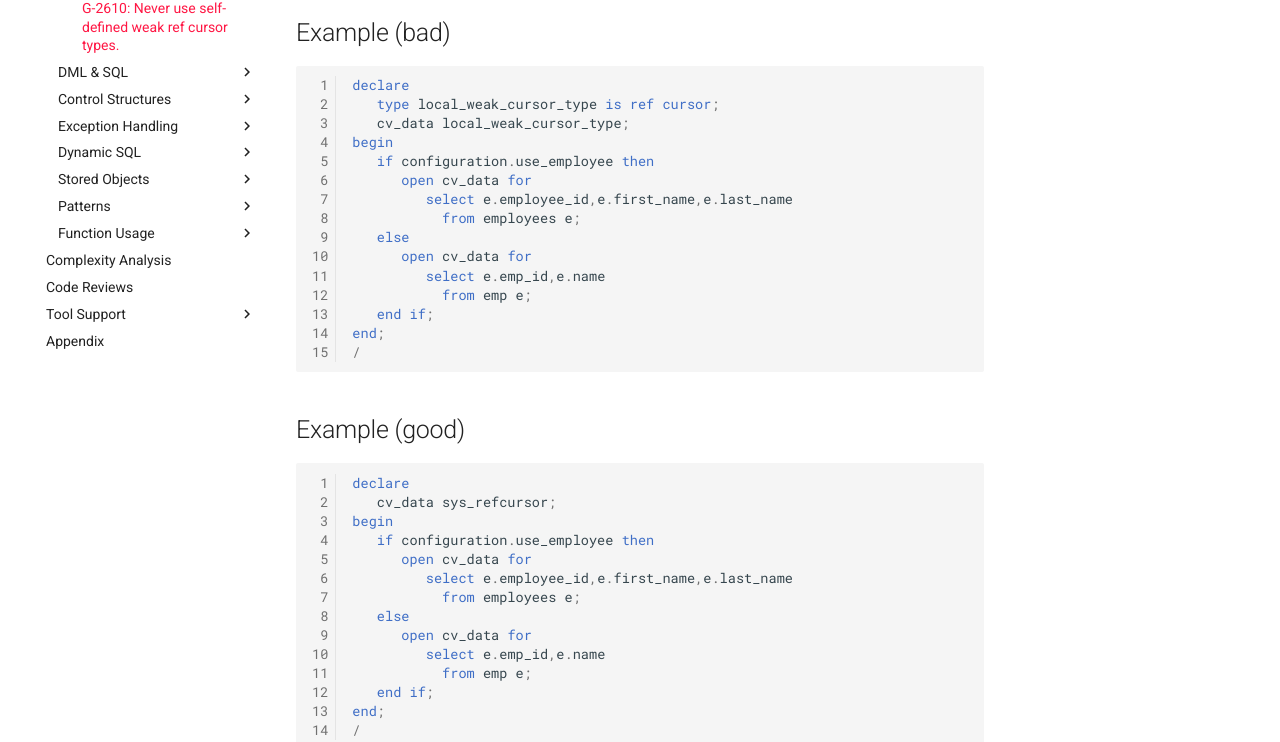
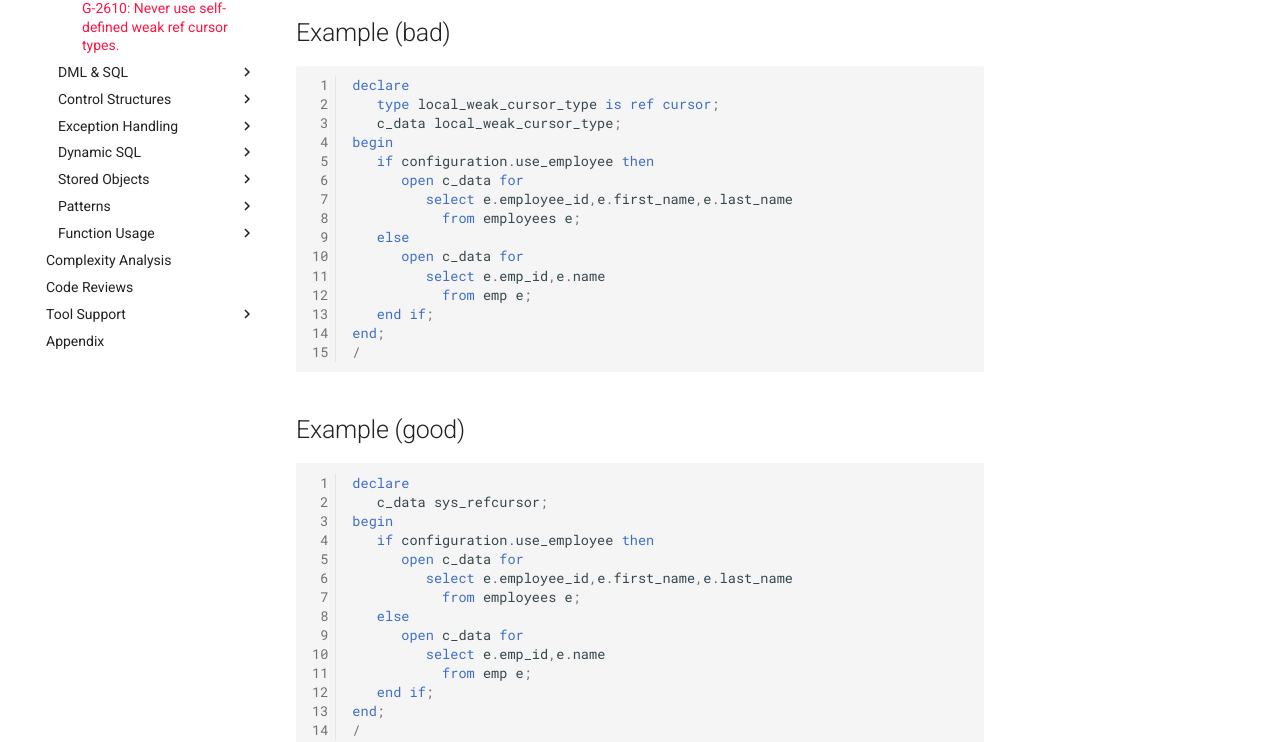
Before and after one commit to Trivadis/plsql-and-sql-coding-guidelines, an MkDocs documentation site: the page built from docs/4-language-usage/2-variables-and-types/6-cursor-variables/g-2610.md, in a window 1280 px wide and 1359 px high. Shown: the part 520-1262 px from the top of the window. Built offline with MkDocs 1.6.1 and Material for MkDocs 9.7.7, drawn with Linux system fonts in a browser that asks for light colours; comment, search, counter and statistics services are not loaded; the version menu is left out.

````diff
--- a/docs/4-language-usage/2-variables-and-types/6-cursor-variables/g-2610.md
+++ b/docs/4-language-usage/2-variables-and-types/6-cursor-variables/g-2610.md
@@ -12,14 +12,14 @@ There is no reason to define your own weak ref cursor types, as they are not dif
 ``` sql
 declare
    type local_weak_cursor_type is ref cursor;
-   cv_data local_weak_cursor_type;
+   c_data local_weak_cursor_type;
 begin
    if configuration.use_employee then
-      open cv_data for
+      open c_data for
          select e.employee_id,e.first_name,e.last_name
            from employees e;
    else
-      open cv_data for
+      open c_data for
          select e.emp_id,e.name
            from emp e;
    end if;
@@ -31,14 +31,14 @@ end;
 
 ``` sql
 declare
-   cv_data sys_refcursor;
+   c_data sys_refcursor;
 begin
    if configuration.use_employee then
-      open cv_data for
+      open c_data for
          select e.employee_id,e.first_name,e.last_name
            from employees e;
    else
-      open cv_data for
+      open c_data for
          select e.emp_id,e.name
            from emp e;
    end if;
````
